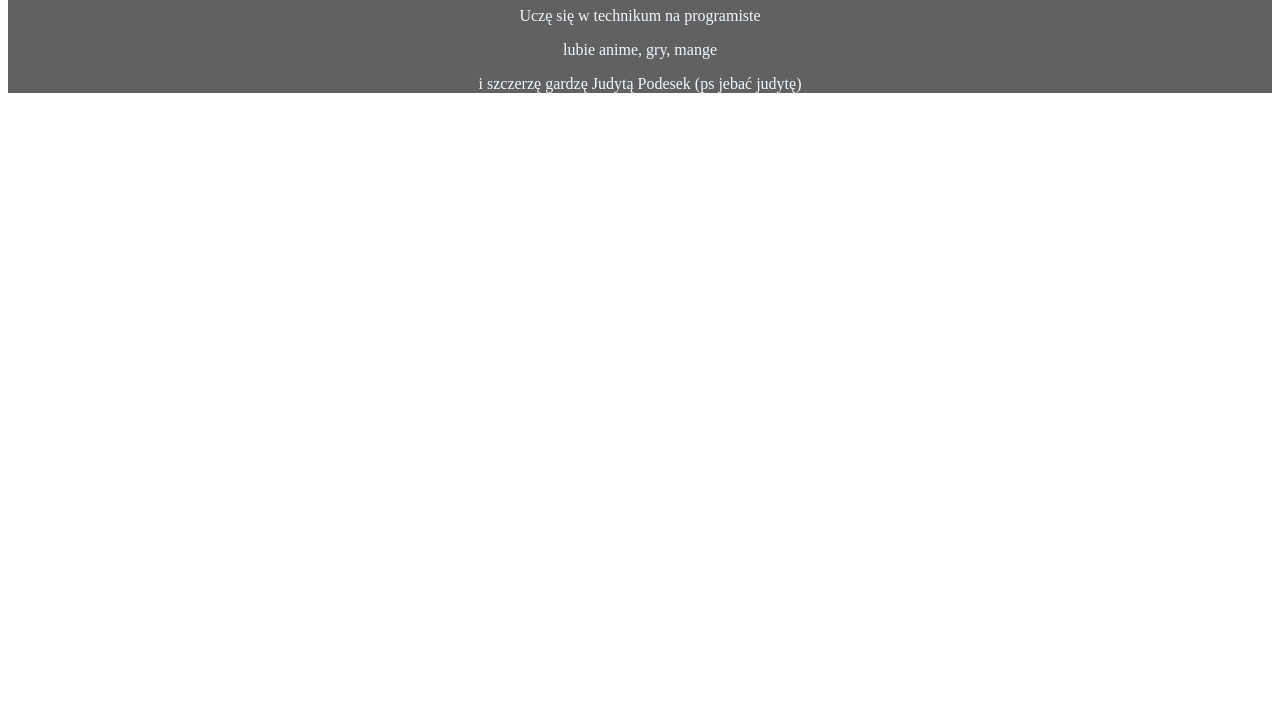
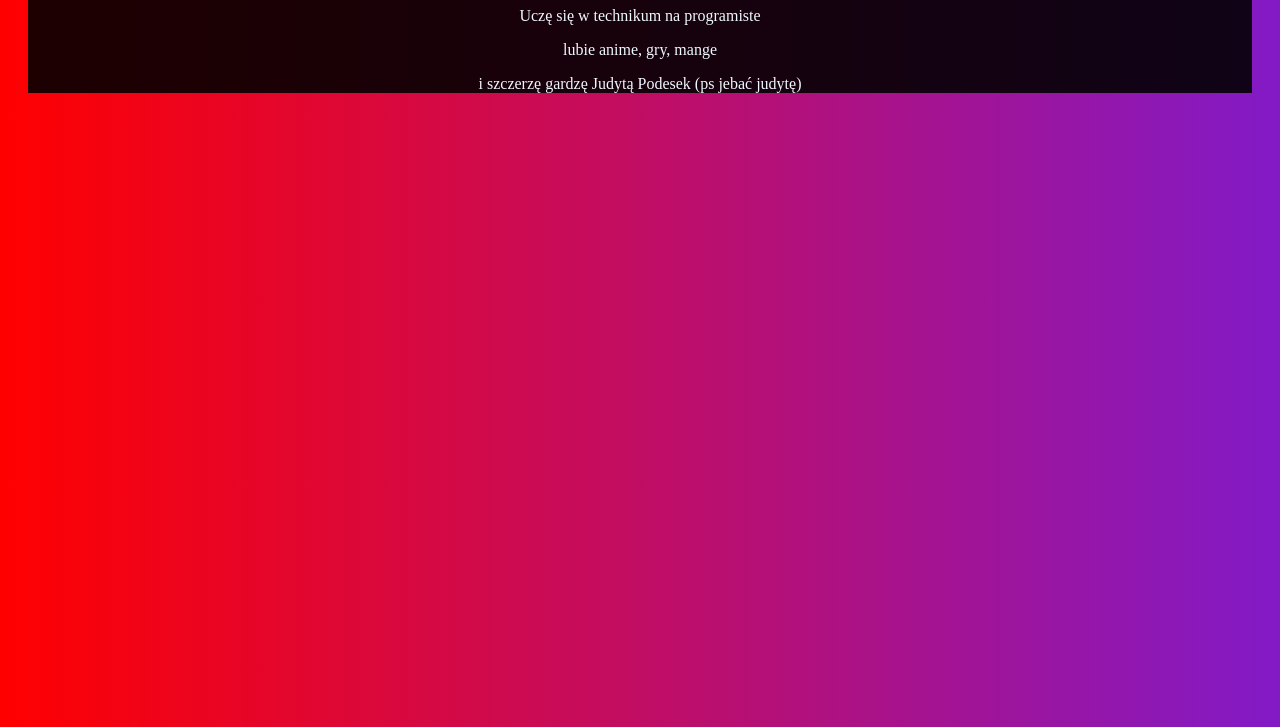
Before and after one commit to TymurBB/tymurbb.github.io, a plain HTML site: page index.html in a window 1280 px wide. Shown: the part 73-800 px from the top of the page. Drawn offline with Linux system fonts and the light colour scheme.

Commit message:
Update index.html

```diff
--- a/index.html
+++ b/index.html
@@ -5,8 +5,9 @@
     <meta name="viewport" content="width=device-width, initial-scale=1.0">
     <title>Strona</title>
     <style>
-        body{background: -o-linear-gradient(red,rgb(93, 0, 255)) }
-        #blok1{background-color: rgba(0, 0, 0, 0.621); color: aliceblue;text-align: center;}
+        body {background: linear-gradient(to right, #ff0000, #821ac7);}
+        #blok1{background-color: rgba(0, 0, 0, 0.884); color: aliceblue;text-align: center;margin: 20px;}
+
     </style>
 </head>
 <body>
```
